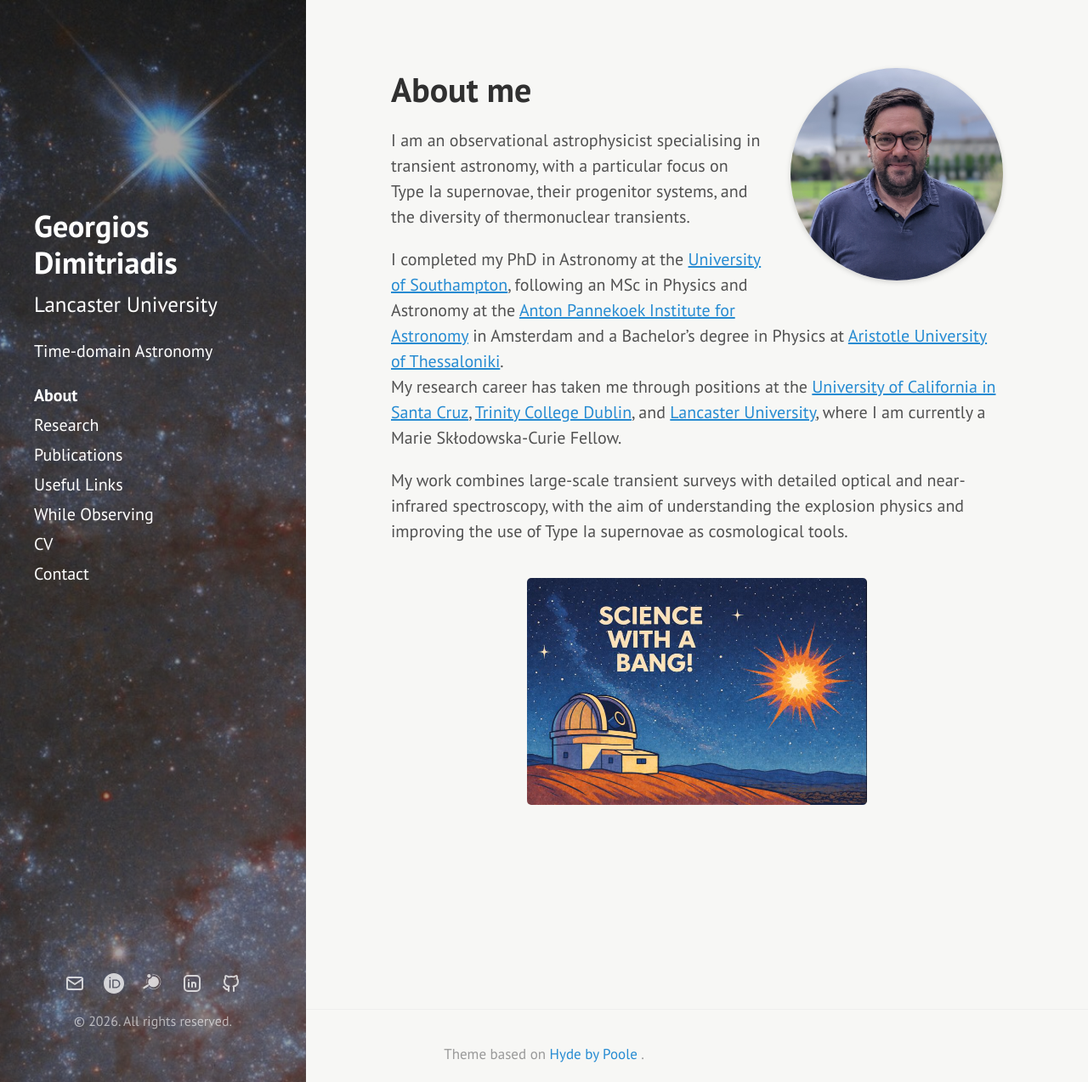
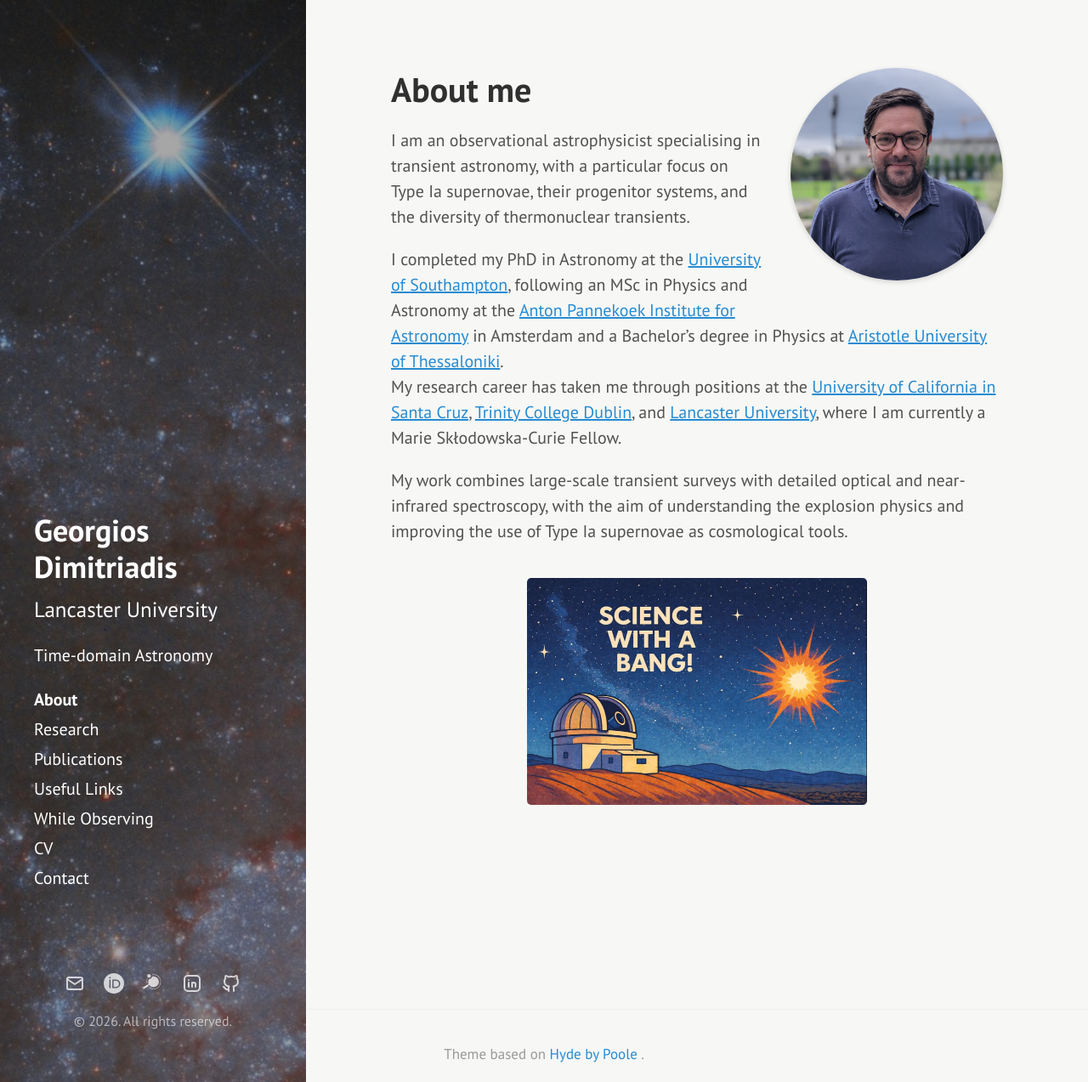
Before and after one commit to geodimitriadis/geodimitriadis.github.io, a Jekyll site: the page built from index.md, in a window 1280 px wide and 1273 px high. Shown: the whole window at 85% size. Built offline with Jekyll 4.4.1, drawn with Linux system fonts in a browser that asks for light colours.

Commit message:
Update hyde.css

```diff
--- a/public/css/hyde.css
+++ b/public/css/hyde.css
@@ -152,15 +152,20 @@ a.sidebar-nav-item:focus {
     flex-direction: column;
   }
 
-  /* Center the ABOUT + NAV group together */
-  .sidebar-main {
-    margin-top: auto;
-    margin-bottom: auto;
+  /* keep bottom pinned */
+  .sidebar-bottom {
+    flex: 0 0 auto;
   }
 
-  /* Pin icons/copyright to the bottom */
-  .sidebar-bottom {
-    margin-top: auto;
+  /* the "upper" part takes the remaining space */
+  .sidebar-main {
+    flex: 1 1 auto;
+    display: flex;
+    flex-direction: column;
+
+    /* THIS is what moves it lower */
+    justify-content: flex-end;
+    padding-bottom: 2.5rem;  /* adjust this number */
   }
 }
 
```
